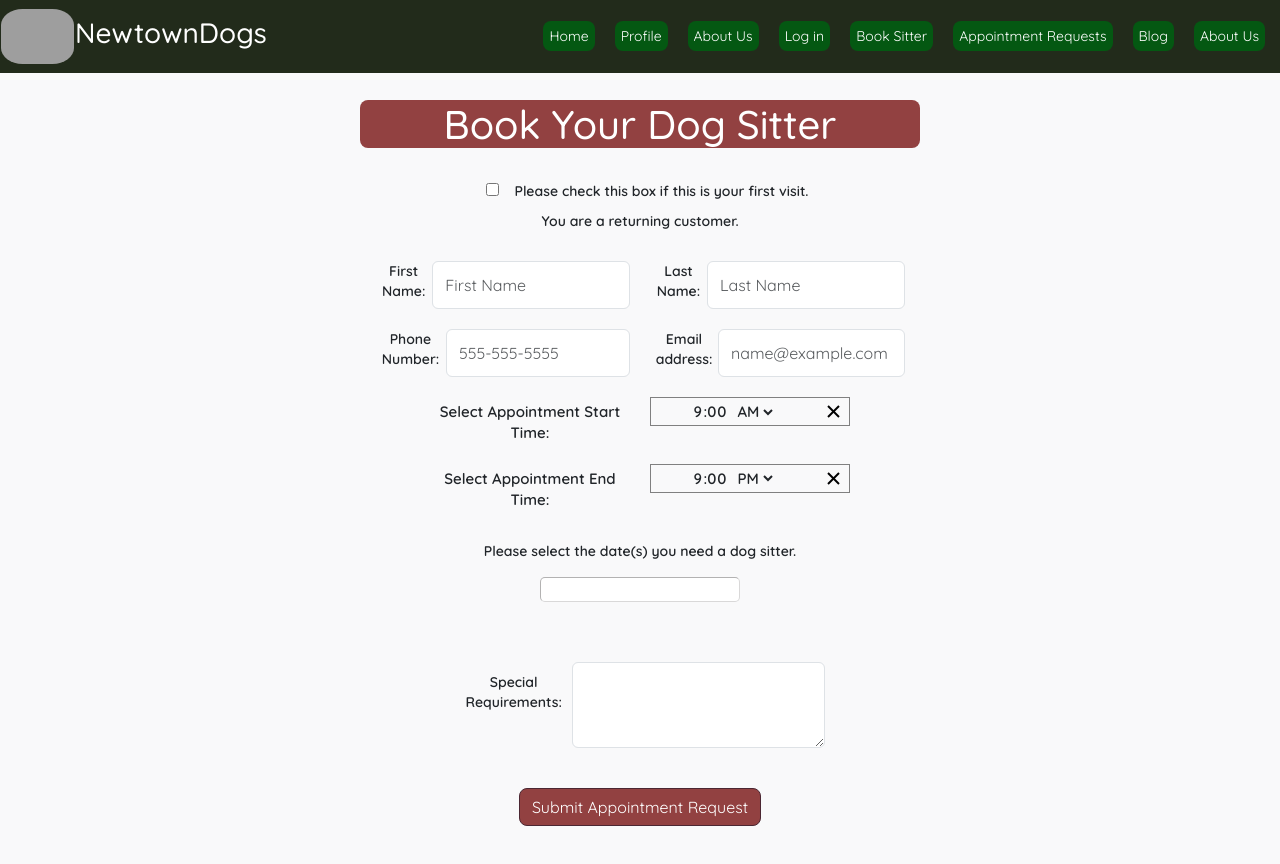
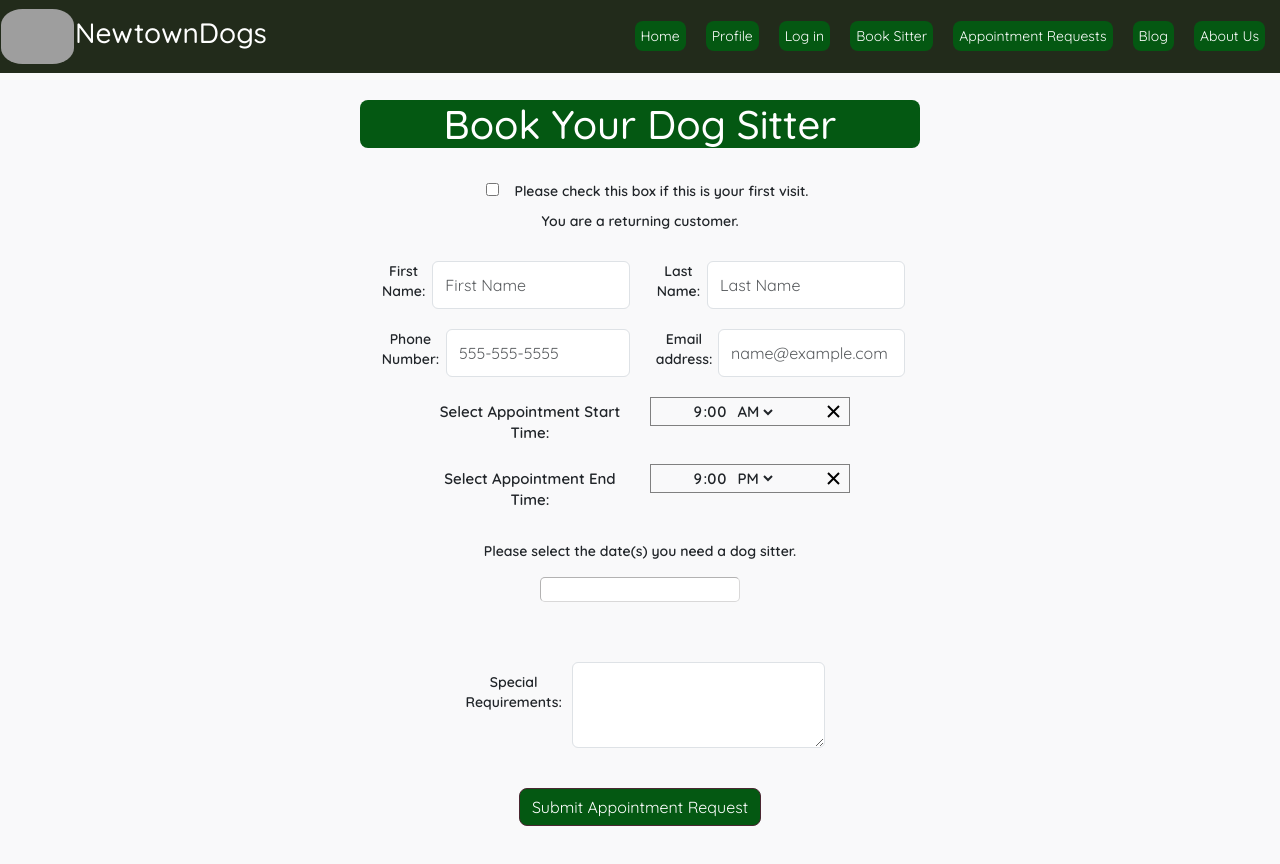
Before and after one commit to mrao2/newtowndogs, a React (Create React App) app in the folder frontend/: page /BookingPage in a window 1280 px wide. Shown: the top 864 px of the page. Built offline with nearby package versions, Linux system fonts and the light colour scheme; grey boxes are pictures that could not be loaded.

Commit message:
changed buttons to green in booking page, login, signup and profe

```diff
--- a/frontend/src/Components/Navbar/Navbar.js
+++ b/frontend/src/Components/Navbar/Navbar.js
@@ -16,7 +16,6 @@ function Navbar() {
       <div className="links">
         <a href="/">Home</a>
         <a href="/profile">Profile</a>
-        <Link to="/aboutus">About Us</Link>
         <Link to="/Login">Log in</Link>
 
         <Link to="/BookingPage">Book Sitter</Link>
--- a/frontend/src/Components/pages/BookingPage/BookingPage.css
+++ b/frontend/src/Components/pages/BookingPage/BookingPage.css
@@ -48,7 +48,7 @@
 
 .pageHeader {
   color: white;
-  background-color: #924141;
+  background-color: #045812;
   border-radius: 8px;
   margin: auto;
   margin-bottom: 20px;
@@ -58,7 +58,7 @@
 
 .bookingSubmitButton {
   color: white;
-  background-color: #924141;
+  background-color: #045812;
   border-radius: 8px;
   border-color: #4b2732;
   display: block;
@@ -66,7 +66,7 @@
 }
 
 :hover.bookingSubmitButton {
-  background-color: #4b2732;
+  background-color: #045812;
 }
 
 .isConsultation,
--- a/frontend/src/Components/pages/LoginPage/Login.css
+++ b/frontend/src/Components/pages/LoginPage/Login.css
@@ -1,9 +1,9 @@
-@import url('https://fonts.googleapis.com/css2?family=Quicksand:wght@300;400;500;600;700&display=swap');
+@import url("https://fonts.googleapis.com/css2?family=Quicksand:wght@300;400;500;600;700&display=swap");
 
-@import url('https://fonts.googleapis.com/css2?family=Quicksand:wght@300;400;500;600;700&display=swap');
+@import url("https://fonts.googleapis.com/css2?family=Quicksand:wght@300;400;500;600;700&display=swap");
 
-*{
-    font-family: 'Quicksand';
+* {
+  font-family: "Quicksand";
 }
 
 .header {
@@ -46,8 +46,8 @@
   text-decoration: none;
   padding: 6px;
   color: white;
-    background-color: #924141;
-    border-radius: 8px
+  background-color: #045812;
+  border-radius: 8px;
 }
 
 .login-show {
@@ -61,6 +61,6 @@
   text-decoration: none;
   padding: 6px;
   color: white;
-    background-color: #924141;
-    border-radius: 8px
+  background-color: #045812;
+  border-radius: 8px;
 }
--- a/frontend/src/Components/pages/SignUp/SignUp.css
+++ b/frontend/src/Components/pages/SignUp/SignUp.css
@@ -1,7 +1,7 @@
-@import url('https://fonts.googleapis.com/css2?family=Quicksand:wght@300;400;500;600;700&display=swap');
+@import url("https://fonts.googleapis.com/css2?family=Quicksand:wght@300;400;500;600;700&display=swap");
 
-*{
-    font-family: 'Quicksand';
+* {
+  font-family: "Quicksand";
 }
 
 .signup-page {
@@ -14,8 +14,8 @@
   text-decoration: none;
   padding: 6px;
   color: white;
-    background-color: #924141;
-    border-radius: 8px
+  background-color: #045812;
+  border-radius: 8px;
 }
 
 .boxSpace {
--- a/frontend/src/Components/pages/UserProfile/UserProfile.css
+++ b/frontend/src/Components/pages/UserProfile/UserProfile.css
@@ -1,7 +1,7 @@
-@import url('https://fonts.googleapis.com/css2?family=Quicksand:wght@300;400;500;600;700&display=swap');
+@import url("https://fonts.googleapis.com/css2?family=Quicksand:wght@300;400;500;600;700&display=swap");
 
-*{
-    font-family: 'Quicksand';
+* {
+  font-family: "Quicksand";
 }
 
 .user-profile-page {
@@ -16,11 +16,11 @@
   text-decoration: none;
   padding: 6px;
   color: white;
-    background-color: #924141;
-    border-radius: 8px
+  background-color: #045812;
+  border-radius: 8px;
 }
 
 .boxSpace {
   margin-left: 5px;
-    width: 200px
+  width: 200px;
 }
```
Lines whose indentation alone changed are shown as unchanged.
